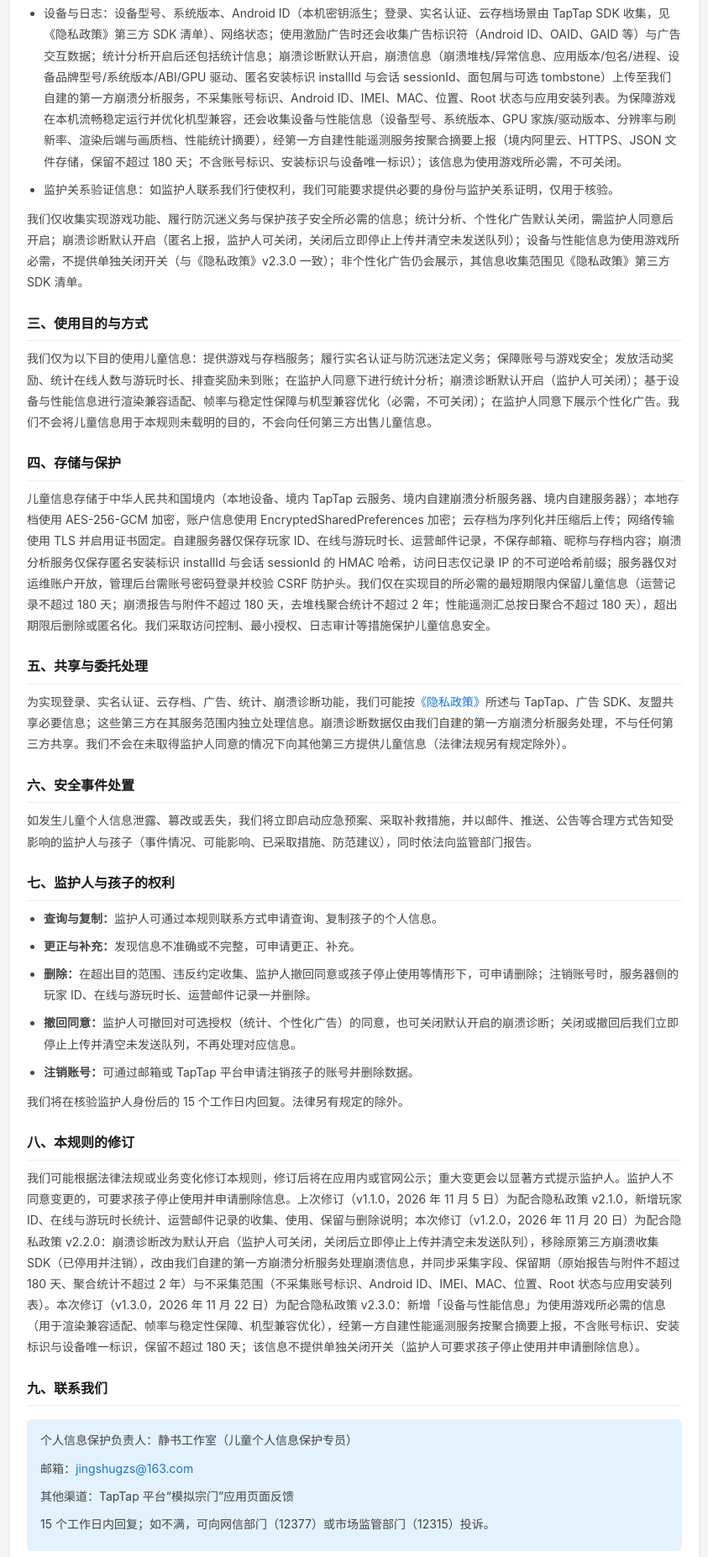
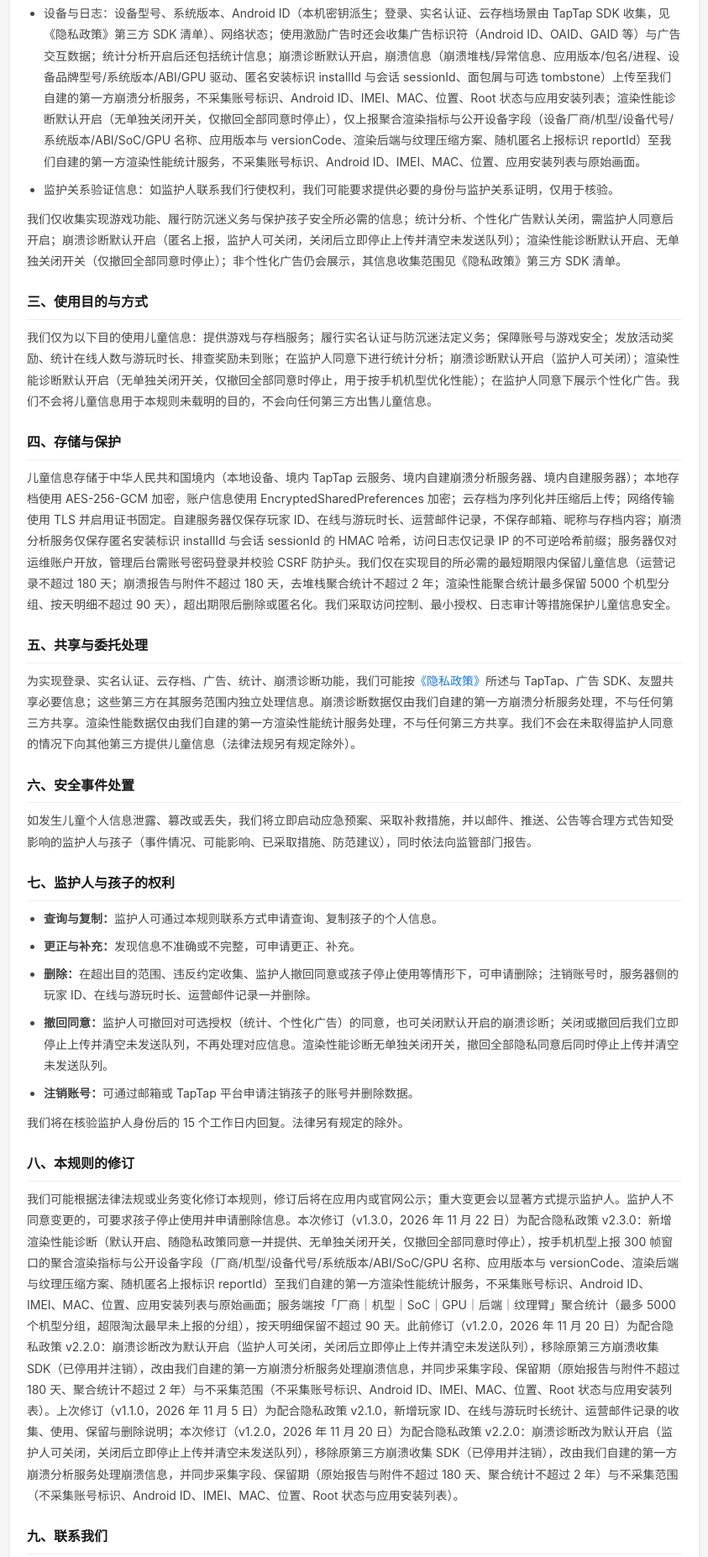
Before and after one commit to hsmy7/mnzm-policy, a plain HTML site: page docs/children-privacy.html in a window 1280 px wide. Shown: the part 637-2491 px from the top of the page at 84% size, without its empty margins (218-1061 px from the left). Drawn offline with Linux system fonts and the light colour scheme.

Commit message:
docs: sync privacy policy v2.3.0

```diff
--- a/docs/children-privacy.html
+++ b/docs/children-privacy.html
@@ -21,7 +21,7 @@ a{color:#1976d2;text-decoration:none}
 <body>
 <div class="container">
 <h1>模拟宗门 儿童个人信息保护规则</h1>
-<div class="meta">版本 v1.3.0 &nbsp;|&nbsp; 更新日期：2026年11月22日 &nbsp;|&nbsp; 生效日期：2026年11月26日</div>
+<div class="meta">版本 v1.3.0 &nbsp;|&nbsp; 更新日期：2026年11月22日 &nbsp;|&nbsp; 生效日期：2026年11月22日</div>
 
 <div class="box"><strong>重要提示：</strong>本规则适用于不满 14 周岁的儿童（以下简称“孩子”）。请孩子的父母或其他监护人（以下简称“监护人”）仔细阅读本规则，并在同意后指导孩子使用本游戏。若您不同意本规则，请孩子立即停止使用本游戏。本规则是<a href="index.html">《模拟宗门 隐私政策》</a>的组成部分；两者不一致时，以本规则为准。</div>
 
@@ -34,19 +34,19 @@ a{color:#1976d2;text-decoration:none}
 <li>账号信息：TapTap OpenID、UnionID、昵称、头像（如孩子使用 TapTap 登录）。</li>
 <li>游戏数据：本地存档与云存档、兑换码使用记录。</li>
 <li>运营记录：为发放活动奖励、统计在线人数与每日游玩时长、排查奖励未到账，服务器会记录不可逆账号摘要（SHA-256 前 16 位）、纯数字玩家 ID、应用版本、在线心跳与会话时间、每日游玩时长明细、运营邮件的发送与领取记录；不包含邮箱、昵称与存档内容。</li>
-<li>设备与日志：设备型号、系统版本、Android ID（本机密钥派生；登录、实名认证、云存档场景由 TapTap SDK 收集，见《隐私政策》第三方 SDK 清单）、网络状态；使用激励广告时还会收集广告标识符（Android ID、OAID、GAID 等）与广告交互数据；统计分析开启后还包括统计信息；崩溃诊断默认开启，崩溃信息（崩溃堆栈/异常信息、应用版本/包名/进程、设备品牌型号/系统版本/ABI/GPU 驱动、匿名安装标识 installId 与会话 sessionId、面包屑与可选 tombstone）上传至我们自建的第一方崩溃分析服务，不采集账号标识、Android ID、IMEI、MAC、位置、Root 状态与应用安装列表。为保障游戏在本机流畅稳定运行并优化机型兼容，还会收集设备与性能信息（设备型号、系统版本、GPU 家族/驱动版本、分辨率与刷新率、渲染后端与画质档、性能统计摘要），经第一方自建性能遥测服务按聚合摘要上报（境内阿里云、HTTPS、JSON 文件存储，保留不超过 180 天；不含账号标识、安装标识与设备唯一标识）；该信息为使用游戏所必需，不可关闭。</li>
+<li>设备与日志：设备型号、系统版本、Android ID（本机密钥派生；登录、实名认证、云存档场景由 TapTap SDK 收集，见《隐私政策》第三方 SDK 清单）、网络状态；使用激励广告时还会收集广告标识符（Android ID、OAID、GAID 等）与广告交互数据；统计分析开启后还包括统计信息；崩溃诊断默认开启，崩溃信息（崩溃堆栈/异常信息、应用版本/包名/进程、设备品牌型号/系统版本/ABI/GPU 驱动、匿名安装标识 installId 与会话 sessionId、面包屑与可选 tombstone）上传至我们自建的第一方崩溃分析服务，不采集账号标识、Android ID、IMEI、MAC、位置、Root 状态与应用安装列表；渲染性能诊断默认开启（无单独关闭开关，仅撤回全部同意时停止），仅上报聚合渲染指标与公开设备字段（设备厂商/机型/设备代号/系统版本/ABI/SoC/GPU 名称、应用版本与 versionCode、渲染后端与纹理压缩方案、随机匿名上报标识 reportId）至我们自建的第一方渲染性能统计服务，不采集账号标识、Android ID、IMEI、MAC、位置、应用安装列表与原始画面。</li>
 <li>监护关系验证信息：如监护人联系我们行使权利，我们可能要求提供必要的身份与监护关系证明，仅用于核验。</li>
 </ul>
-<p>我们仅收集实现游戏功能、履行防沉迷义务与保护孩子安全所必需的信息；统计分析、个性化广告默认关闭，需监护人同意后开启；崩溃诊断默认开启（匿名上报，监护人可关闭，关闭后立即停止上传并清空未发送队列）；设备与性能信息为使用游戏所必需，不提供单独关闭开关（与《隐私政策》v2.3.0 一致）；非个性化广告仍会展示，其信息收集范围见《隐私政策》第三方 SDK 清单。</p>
+<p>我们仅收集实现游戏功能、履行防沉迷义务与保护孩子安全所必需的信息；统计分析、个性化广告默认关闭，需监护人同意后开启；崩溃诊断默认开启（匿名上报，监护人可关闭，关闭后立即停止上传并清空未发送队列）；渲染性能诊断默认开启、无单独关闭开关（仅撤回全部同意时停止）；非个性化广告仍会展示，其信息收集范围见《隐私政策》第三方 SDK 清单。</p>
 
 <h2>三、使用目的与方式</h2>
-<p>我们仅为以下目的使用儿童信息：提供游戏与存档服务；履行实名认证与防沉迷法定义务；保障账号与游戏安全；发放活动奖励、统计在线人数与游玩时长、排查奖励未到账；在监护人同意下进行统计分析；崩溃诊断默认开启（监护人可关闭）；基于设备与性能信息进行渲染兼容适配、帧率与稳定性保障与机型兼容优化（必需，不可关闭）；在监护人同意下展示个性化广告。我们不会将儿童信息用于本规则未载明的目的，不会向任何第三方出售儿童信息。</p>
+<p>我们仅为以下目的使用儿童信息：提供游戏与存档服务；履行实名认证与防沉迷法定义务；保障账号与游戏安全；发放活动奖励、统计在线人数与游玩时长、排查奖励未到账；在监护人同意下进行统计分析；崩溃诊断默认开启（监护人可关闭）；渲染性能诊断默认开启（无单独关闭开关，仅撤回全部同意时停止，用于按手机机型优化性能）；在监护人同意下展示个性化广告。我们不会将儿童信息用于本规则未载明的目的，不会向任何第三方出售儿童信息。</p>
 
 <h2>四、存储与保护</h2>
-<p>儿童信息存储于中华人民共和国境内（本地设备、境内 TapTap 云服务、境内自建崩溃分析服务器、境内自建服务器）；本地存档使用 AES-256-GCM 加密，账户信息使用 EncryptedSharedPreferences 加密；云存档为序列化并压缩后上传；网络传输使用 TLS 并启用证书固定。自建服务器仅保存玩家 ID、在线与游玩时长、运营邮件记录，不保存邮箱、昵称与存档内容；崩溃分析服务仅保存匿名安装标识 installId 与会话 sessionId 的 HMAC 哈希，访问日志仅记录 IP 的不可逆哈希前缀；服务器仅对运维账户开放，管理后台需账号密码登录并校验 CSRF 防护头。我们仅在实现目的所必需的最短期限内保留儿童信息（运营记录不超过 180 天；崩溃报告与附件不超过 180 天，去堆栈聚合统计不超过 2 年；性能遥测汇总按日聚合不超过 180 天），超出期限后删除或匿名化。我们采取访问控制、最小授权、日志审计等措施保护儿童信息安全。</p>
+<p>儿童信息存储于中华人民共和国境内（本地设备、境内 TapTap 云服务、境内自建崩溃分析服务器、境内自建服务器）；本地存档使用 AES-256-GCM 加密，账户信息使用 EncryptedSharedPreferences 加密；云存档为序列化并压缩后上传；网络传输使用 TLS 并启用证书固定。自建服务器仅保存玩家 ID、在线与游玩时长、运营邮件记录，不保存邮箱、昵称与存档内容；崩溃分析服务仅保存匿名安装标识 installId 与会话 sessionId 的 HMAC 哈希，访问日志仅记录 IP 的不可逆哈希前缀；服务器仅对运维账户开放，管理后台需账号密码登录并校验 CSRF 防护头。我们仅在实现目的所必需的最短期限内保留儿童信息（运营记录不超过 180 天；崩溃报告与附件不超过 180 天，去堆栈聚合统计不超过 2 年；渲染性能聚合统计最多保留 5000 个机型分组、按天明细不超过 90 天），超出期限后删除或匿名化。我们采取访问控制、最小授权、日志审计等措施保护儿童信息安全。</p>
 
 <h2>五、共享与委托处理</h2>
-<p>为实现登录、实名认证、云存档、广告、统计、崩溃诊断功能，我们可能按<a href="index.html">《隐私政策》</a>所述与 TapTap、广告 SDK、友盟共享必要信息；这些第三方在其服务范围内独立处理信息。崩溃诊断数据仅由我们自建的第一方崩溃分析服务处理，不与任何第三方共享。我们不会在未取得监护人同意的情况下向其他第三方提供儿童信息（法律法规另有规定除外）。</p>
+<p>为实现登录、实名认证、云存档、广告、统计、崩溃诊断功能，我们可能按<a href="index.html">《隐私政策》</a>所述与 TapTap、广告 SDK、友盟共享必要信息；这些第三方在其服务范围内独立处理信息。崩溃诊断数据仅由我们自建的第一方崩溃分析服务处理，不与任何第三方共享。渲染性能数据仅由我们自建的第一方渲染性能统计服务处理，不与任何第三方共享。我们不会在未取得监护人同意的情况下向其他第三方提供儿童信息（法律法规另有规定除外）。</p>
 
 <h2>六、安全事件处置</h2>
 <p>如发生儿童个人信息泄露、篡改或丢失，我们将立即启动应急预案、采取补救措施，并以邮件、推送、公告等合理方式告知受影响的监护人与孩子（事件情况、可能影响、已采取措施、防范建议），同时依法向监管部门报告。</p>
@@ -56,13 +56,13 @@ a{color:#1976d2;text-decoration:none}
 <li><strong>查询与复制：</strong>监护人可通过本规则联系方式申请查询、复制孩子的个人信息。</li>
 <li><strong>更正与补充：</strong>发现信息不准确或不完整，可申请更正、补充。</li>
 <li><strong>删除：</strong>在超出目的范围、违反约定收集、监护人撤回同意或孩子停止使用等情形下，可申请删除；注销账号时，服务器侧的玩家 ID、在线与游玩时长、运营邮件记录一并删除。</li>
-<li><strong>撤回同意：</strong>监护人可撤回对可选授权（统计、个性化广告）的同意，也可关闭默认开启的崩溃诊断；关闭或撤回后我们立即停止上传并清空未发送队列，不再处理对应信息。</li>
+<li><strong>撤回同意：</strong>监护人可撤回对可选授权（统计、个性化广告）的同意，也可关闭默认开启的崩溃诊断；关闭或撤回后我们立即停止上传并清空未发送队列，不再处理对应信息。渲染性能诊断无单独关闭开关，撤回全部隐私同意后同时停止上传并清空未发送队列。</li>
 <li><strong>注销账号：</strong>可通过邮箱或 TapTap 平台申请注销孩子的账号并删除数据。</li>
 </ul>
 <p>我们将在核验监护人身份后的 15 个工作日内回复。法律另有规定的除外。</p>
 
 <h2>八、本规则的修订</h2>
-<p>我们可能根据法律法规或业务变化修订本规则，修订后将在应用内或官网公示；重大变更会以显著方式提示监护人。监护人不同意变更的，可要求孩子停止使用并申请删除信息。上次修订（v1.1.0，2026 年 11 月 5 日）为配合隐私政策 v2.1.0，新增玩家 ID、在线与游玩时长统计、运营邮件记录的收集、使用、保留与删除说明；本次修订（v1.2.0，2026 年 11 月 20 日）为配合隐私政策 v2.2.0：崩溃诊断改为默认开启（监护人可关闭，关闭后立即停止上传并清空未发送队列），移除原第三方崩溃收集 SDK（已停用并注销），改由我们自建的第一方崩溃分析服务处理崩溃信息，并同步采集字段、保留期（原始报告与附件不超过 180 天、聚合统计不超过 2 年）与不采集范围（不采集账号标识、Android ID、IMEI、MAC、位置、Root 状态与应用安装列表）。本次修订（v1.3.0，2026 年 11 月 22 日）为配合隐私政策 v2.3.0：新增「设备与性能信息」为使用游戏所必需的信息（用于渲染兼容适配、帧率与稳定性保障、机型兼容优化），经第一方自建性能遥测服务按聚合摘要上报，不含账号标识、安装标识与设备唯一标识，保留不超过 180 天；该信息不提供单独关闭开关（监护人可要求孩子停止使用并申请删除信息）。</p>
+<p>我们可能根据法律法规或业务变化修订本规则，修订后将在应用内或官网公示；重大变更会以显著方式提示监护人。监护人不同意变更的，可要求孩子停止使用并申请删除信息。本次修订（v1.3.0，2026 年 11 月 22 日）为配合隐私政策 v2.3.0：新增渲染性能诊断（默认开启、随隐私政策同意一并提供、无单独关闭开关，仅撤回全部同意时停止），按手机机型上报 300 帧窗口的聚合渲染指标与公开设备字段（厂商/机型/设备代号/系统版本/ABI/SoC/GPU 名称、应用版本与 versionCode、渲染后端与纹理压缩方案、随机匿名上报标识 reportId）至我们自建的第一方渲染性能统计服务，不采集账号标识、Android ID、IMEI、MAC、位置、应用安装列表与原始画面；服务端按「厂商｜机型｜SoC｜GPU｜后端｜纹理臂」聚合统计（最多 5000 个机型分组，超限淘汰最早未上报的分组），按天明细保留不超过 90 天。此前修订（v1.2.0，2026 年 11 月 20 日）为配合隐私政策 v2.2.0：崩溃诊断改为默认开启（监护人可关闭，关闭后立即停止上传并清空未发送队列），移除原第三方崩溃收集 SDK（已停用并注销），改由我们自建的第一方崩溃分析服务处理崩溃信息，并同步采集字段、保留期（原始报告与附件不超过 180 天、聚合统计不超过 2 年）与不采集范围（不采集账号标识、Android ID、IMEI、MAC、位置、Root 状态与应用安装列表）。上次修订（v1.1.0，2026 年 11 月 5 日）为配合隐私政策 v2.1.0，新增玩家 ID、在线与游玩时长统计、运营邮件记录的收集、使用、保留与删除说明；本次修订（v1.2.0，2026 年 11 月 20 日）为配合隐私政策 v2.2.0：崩溃诊断改为默认开启（监护人可关闭，关闭后立即停止上传并清空未发送队列），移除原第三方崩溃收集 SDK（已停用并注销），改由我们自建的第一方崩溃分析服务处理崩溃信息，并同步采集字段、保留期（原始报告与附件不超过 180 天、聚合统计不超过 2 年）与不采集范围（不采集账号标识、Android ID、IMEI、MAC、位置、Root 状态与应用安装列表）。</p>
 
 <h2>九、联系我们</h2>
 <div class="contact">
```
